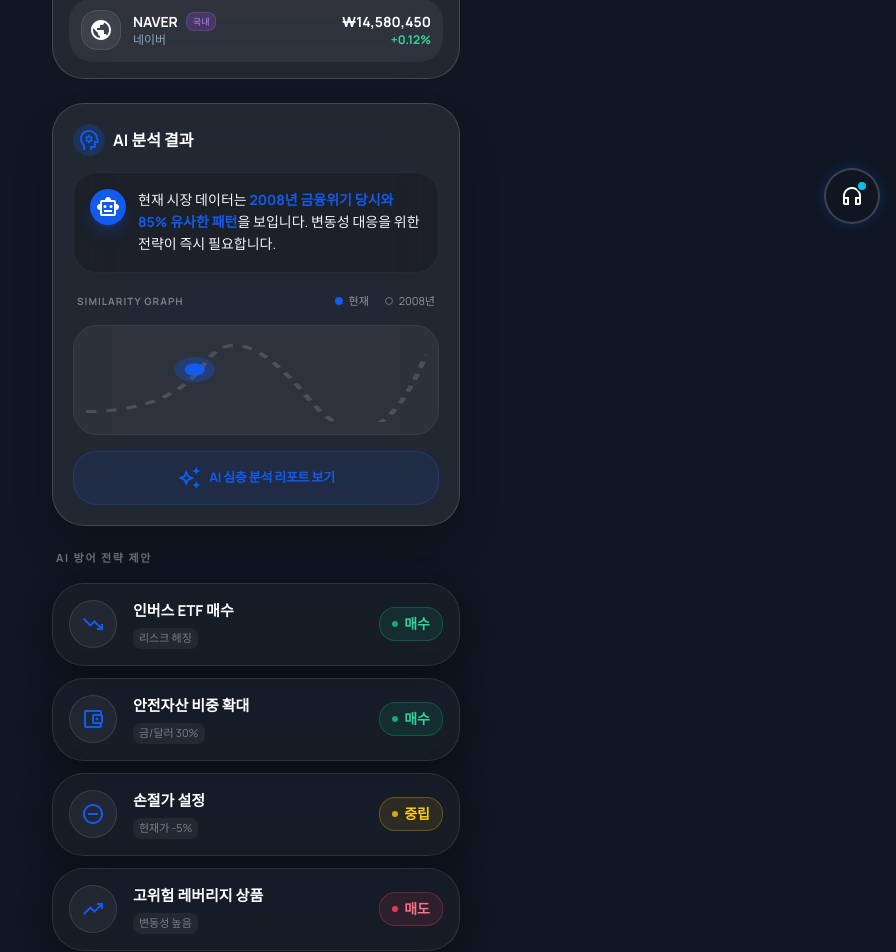
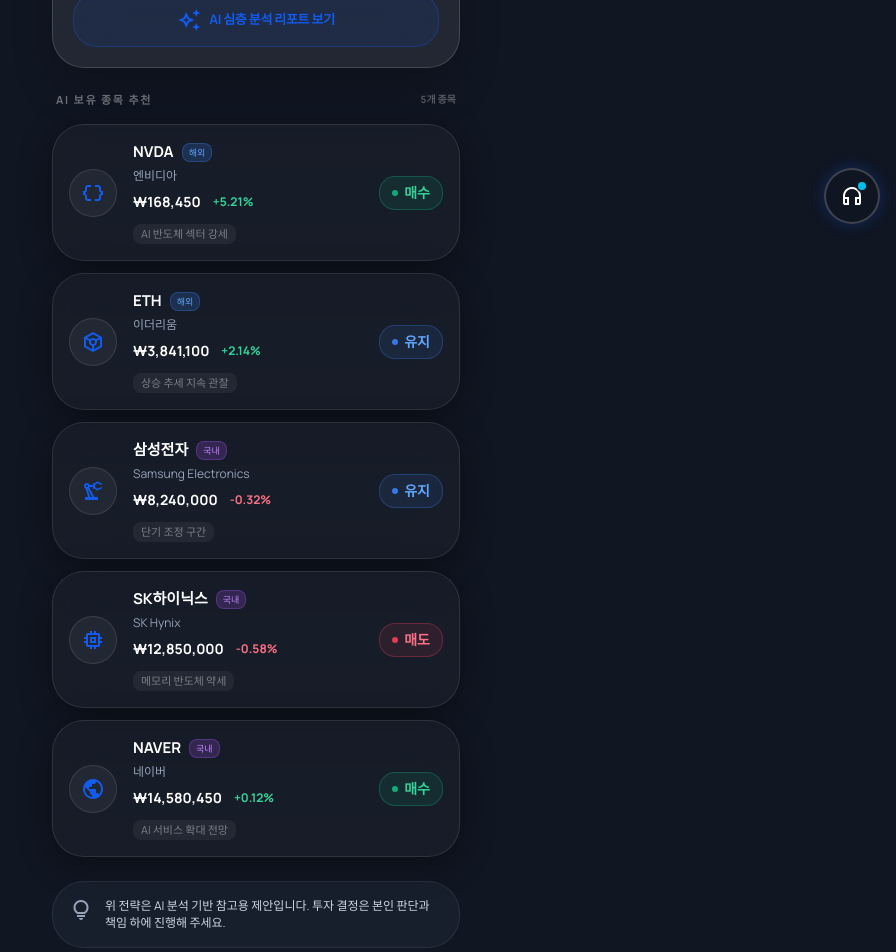
Before and after one commit to KOSCOM-TEAM1/frontend, a React (Vite) app: page /analysis/strategy in a window 1280 px wide. Shown: the part 460-1412 px from the top of the page, without its empty margins (384-1280 px from the left). Built offline with nearby package versions, Linux system fonts and the light colour scheme; a web font is replaced by a local one.

Commit message:
Feat: 설정 페이지 개선

```diff
--- a/src/pages/DefenseStrategy.jsx
+++ b/src/pages/DefenseStrategy.jsx
@@ -13,7 +13,13 @@
       price: '₩168,450',
       change: '+5.21%',
       positive: true,
-      type: '해외'
+      type: '해외',
+      recommendation: '매수',
+      recommendationColor: 'text-emerald-400',
+      dotColor: 'bg-emerald-500',
+      bgColor: 'bg-emerald-500/10',
+      borderColor: 'border-emerald-500/30',
+      reason: 'AI 반도체 섹터 강세'
     },
     {
       id: 2,
@@ -23,7 +29,13 @@
       price: '₩3,841,100',
       change: '+2.14%',
       positive: true,
-      type: '해외'
+      type: '해외',
+      recommendation: '유지',
+      recommendationColor: 'text-blue-400',
+      dotColor: 'bg-blue-500',
+      bgColor: 'bg-blue-500/10',
+      borderColor: 'border-blue-500/30',
+      reason: '상승 추세 지속 관찰'
     },
     // 국내 종목
     {
@@ -34,7 +46,13 @@
       price: '₩8,240,000',
       change: '-0.32%',
       positive: false,
-      type: '국내'
+      type: '국내',
+      recommendation: '유지',
+      recommendationColor: 'text-blue-400',
+      dotColor: 'bg-blue-500',
+      bgColor: 'bg-blue-500/10',
+      borderColor: 'border-blue-500/30',
+      reason: '단기 조정 구간'
     },
     {
       id: 4,
@@ -44,7 +62,13 @@
       price: '₩12,850,000',
       change: '-0.58%',
       positive: false,
-      type: '국내'
+      type: '국내',
+      recommendation: '매도',
+      recommendationColor: 'text-rose-400',
+      dotColor: 'bg-rose-500',
+      bgColor: 'bg-rose-500/10',
+      borderColor: 'border-rose-500/30',
+      reason: '메모리 반도체 약세'
     },
     {
       id: 5,
@@ -54,54 +78,13 @@
       price: '₩14,580,450',
       change: '+0.12%',
       positive: true,
-      type: '국내'
-    }
-  ];
-
-  const strategies = [
-    {
-      id: 0,
-      icon: 'trending_down',
-      title: '인버스 ETF 매수',
-      subtitle: '리스크 헤징',
+      type: '국내',
       recommendation: '매수',
       recommendationColor: 'text-emerald-400',
       dotColor: 'bg-emerald-500',
       bgColor: 'bg-emerald-500/10',
-      borderColor: 'border-emerald-500/30'
-    },
-    {
-      id: 1,
-      icon: 'account_balance_wallet',
-      title: '안전자산 비중 확대',
-      subtitle: '금/달러 30%',
-      recommendation: '매수',
-      recommendationColor: 'text-emerald-400',
-      dotColor: 'bg-emerald-500',
-      bgColor: 'bg-emerald-500/10',
-      borderColor: 'border-emerald-500/30'
-    },
-    {
-      id: 2,
-      icon: 'do_not_disturb_on',
-      title: '손절가 설정',
-      subtitle: '현재가 -5%',
-      recommendation: '중립',
-      recommendationColor: 'text-yellow-400',
-      dotColor: 'bg-yellow-500',
-      bgColor: 'bg-yellow-500/10',
-      borderColor: 'border-yellow-500/30'
-    },
-    {
-      id: 3,
-      icon: 'trending_up',
-      title: '고위험 레버리지 상품',
-      subtitle: '변동성 높음',
-      recommendation: '매도',
-      recommendationColor: 'text-rose-400',
-      dotColor: 'bg-rose-500',
-      bgColor: 'bg-rose-500/10',
-      borderColor: 'border-rose-500/30'
+      borderColor: 'border-emerald-500/30',
+      reason: 'AI 서비스 확대 전망'
     }
   ];
 
@@ -125,47 +108,6 @@
         <div className="ai-glow-effect top-0 -left-20" style={{position: 'absolute', width: '300px', height: '300px', background: 'radial-gradient(circle, rgba(19, 91, 236, 0.25) 0%, transparent 70%)', filter: 'blur(60px)', zIndex: -1, pointerEvents: 'none'}}></div>
         <div className="ai-glow-effect bottom-20 -right-20 opacity-50" style={{position: 'absolute', width: '300px', height: '300px', background: 'radial-gradient(circle, rgba(19, 91, 236, 0.25) 0%, transparent 70%)', filter: 'blur(60px)', zIndex: -1, pointerEvents: 'none'}}></div>
 
-        {/* 보유 종목 섹션 */}
-        <section className="space-y-4 animate-slide-in-up">
-          <div className="flex items-center justify-between px-1">
-            <h4 className="text-white/40 text-[11px] font-bold uppercase tracking-[0.15em]">내 보유 종목</h4>
-            <span className="text-white/30 text-[10px] font-bold">{holdings.length}개 보유</span>
-          </div>
-          <div className="glass-card-deep rounded-2xl p-4 space-y-3">
-            {holdings.map((stock, index) => (
-              <div
-                key={stock.id}
-                className="flex items-center justify-between p-3 bg-white/5 rounded-xl hover:bg-white/10 transition-all duration-200 cursor-pointer group"
-                style={{ animationDelay: `${index * 0.05}s` }}
-              >
-                <div className="flex items-center gap-3">
-                  <div className="w-10 h-10 glass rounded-lg flex items-center justify-center group-hover:scale-110 transition-transform duration-200">
-                    <span className="material-symbols-outlined text-white text-lg">{stock.icon}</span>
-                  </div>
-                  <div>
-                    <div className="flex items-center gap-2">
-                      <p className="text-white font-bold text-sm">{stock.name}</p>
-                      <span className={`text-[9px] px-1.5 py-0.5 rounded ${
-                        stock.type === '해외'
-                          ? 'bg-blue-500/20 text-blue-400 border border-blue-500/30'
-                          : 'bg-purple-500/20 text-purple-400 border border-purple-500/30'
-                      }`}>
-                        {stock.type}
-                      </span>
-                    </div>
-                    <p className="text-slate-400 text-xs">{stock.subName}</p>
-                  </div>
-                </div>
-                <div className="text-right">
-                  <p className="text-white font-bold text-sm">{stock.price}</p>
-                  <p className={`text-xs font-bold ${stock.positive ? 'text-emerald-400' : 'text-rose-400'}`}>
-                    {stock.change}
-                  </p>
-                </div>
-              </div>
-            ))}
-          </div>
-        </section>
 
         <section className="relative animate-slide-in-up">
           <div className="glass-card-deep rounded-2xl p-5 shadow-2xl hover-lift transition-all duration-300">
@@ -226,25 +168,42 @@
           </div>
         </section>
         <section className="space-y-4">
-          <h4 className="text-white/40 text-[11px] font-bold uppercase tracking-[0.15em] px-1">AI 방어 전략 제안</h4>
+          <div className="flex items-center justify-between px-1">
+            <h4 className="text-white/40 text-[11px] font-bold uppercase tracking-[0.15em]">AI 보유 종목 추천</h4>
+            <span className="text-white/30 text-[10px] font-bold">{holdings.length}개 종목</span>
+          </div>
           <div className="space-y-3">
-            {strategies.map((strategy) => (
+            {holdings.map((stock) => (
               <div
-                key={strategy.id}
-                className="glass-card rounded-2xl p-4 flex items-center gap-4 border-l-4 border-l-primary/50 hover-lift hover:border-l-primary transition-all duration-300 cursor-pointer"
+                key={stock.id}
+                className={`glass-card rounded-2xl p-4 flex items-center gap-4 border-l-4 hover-lift transition-all duration-300 cursor-pointer ${stock.borderColor.replace('border-', 'border-l-')}`}
               >
                 <div className="w-12 h-12 rounded-xl flex items-center justify-center border bg-white/5 border-white/10 shrink-0">
-                  <span className="material-symbols-outlined text-2xl text-primary">{strategy.icon}</span>
+                  <span className="material-symbols-outlined text-2xl text-primary">{stock.icon}</span>
                 </div>
                 <div className="flex-1 min-w-0">
-                  <p className="text-white font-bold text-[15px] mb-1.5">{strategy.title}</p>
-                  <div className="flex items-center gap-2 flex-wrap">
-                    <span className="text-[11px] text-white/40 bg-white/5 px-1.5 py-0.5 rounded">{strategy.subtitle}</span>
+                  <div className="flex items-center gap-2 mb-1">
+                    <p className="text-white font-bold text-[15px]">{stock.name}</p>
+                    <span className={`text-[9px] px-1.5 py-0.5 rounded ${
+                      stock.type === '해외'
+                        ? 'bg-blue-500/20 text-blue-400 border border-blue-500/30'
+                        : 'bg-purple-500/20 text-purple-400 border border-purple-500/30'
+                    }`}>
+                      {stock.type}
+                    </span>
+                  </div>
+                  <p className="text-slate-400 text-xs mb-2">{stock.subName}</p>
+                  <div className="flex items-center gap-3 flex-wrap">
+                    <span className="text-white font-bold text-sm">{stock.price}</span>
+                    <span className={`text-xs font-bold ${stock.positive ? 'text-emerald-400' : 'text-rose-400'}`}>
+                      {stock.change}
+                    </span>
+                    <span className="text-[11px] text-white/40 bg-white/5 px-2 py-0.5 rounded">{stock.reason}</span>
                   </div>
                 </div>
-                <div className={`px-3 py-1.5 rounded-lg ${strategy.bgColor} border ${strategy.borderColor} flex items-center gap-1.5 shrink-0`}>
-                  <div className={`w-1.5 h-1.5 ${strategy.dotColor} rounded-full animate-pulse`}></div>
-                  <span className={`text-sm ${strategy.recommendationColor} font-bold`}>{strategy.recommendation}</span>
+                <div className={`px-3 py-1.5 rounded-lg ${stock.bgColor} border ${stock.borderColor} flex items-center gap-1.5 shrink-0`}>
+                  <div className={`w-1.5 h-1.5 ${stock.dotColor} rounded-full animate-pulse`}></div>
+                  <span className={`text-sm ${stock.recommendationColor} font-bold`}>{stock.recommendation}</span>
                 </div>
               </div>
             ))}
```
Also changed, not shown: src/pages/SleepRoutineSettings.jsx (+141 -38 lines).
